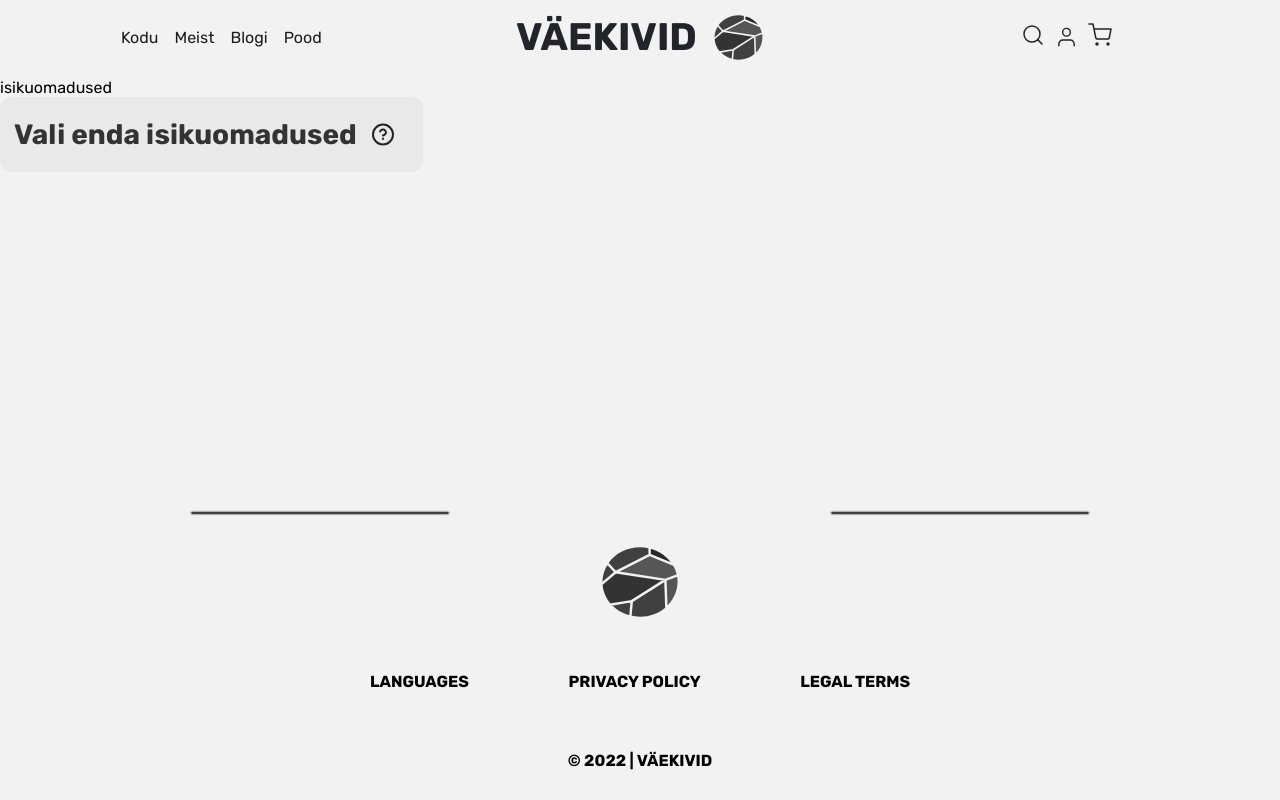
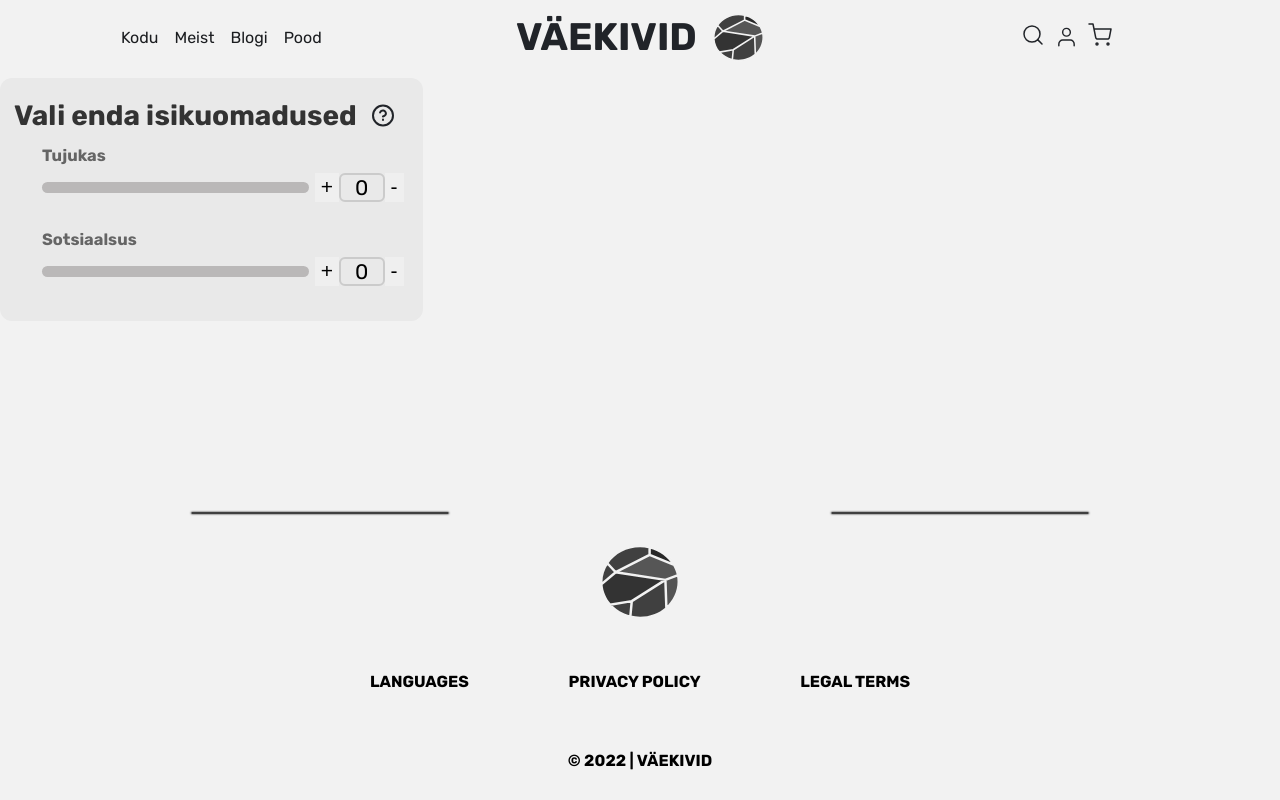
Before and after one commit to Tsarter/vaekivid, a React (Create React App) app: page /isikuomadused in a window 1280 px wide. Built offline with nearby package versions, Linux system fonts and the light colour scheme; the HTML template or start-up script is replaced by a standard one.

Commit message:
Added, SliderButton and SliderElement

```diff
--- a/src/components/PersonalityTraitsComponent/PersonalityTraitsComponent.css
+++ b/src/components/PersonalityTraitsComponent/PersonalityTraitsComponent.css
@@ -19,3 +19,8 @@
     aspect-ratio: 1 / 1;
     margin: 0 1em;
 }
+
+.ContentContainer {
+    display: flex;
+    flex-direction: column;
+}
--- a/src/components/PersonalityTraitsComponent/PersonalityTraitsComponent.js
+++ b/src/components/PersonalityTraitsComponent/PersonalityTraitsComponent.js
@@ -1,5 +1,6 @@
 import "./PersonalityTraitsComponent.css";
 import help from "../../assets/Help.svg";
+import PersonalityTraitsSliderComponent from "../PersonalityTraitsSliderComponent/PersonalityTraitsSliderComponent";
 
 export default function PersonalityTraitsComponent(props) {
     return (
@@ -7,6 +8,10 @@ export default function PersonalityTraitsComponent(props) {
             <div className="TitleContainer">
                 <h1>{props.title}</h1>
                 <img className="HelpImg" src={help} alt="Abi"/>
+            </div>
+            <div className="ContentContainer">
+                <PersonalityTraitsSliderComponent title="Tujukas" default={0} maxval={3} minval={-3}/>
+                <PersonalityTraitsSliderComponent title="Sotsiaalsus" default={0} maxval={3} minval={-3}/>
             </div>
 
         </section>
--- /dev/null
+++ b/src/components/PersonalityTraitsSliderComponent/PersonalityTraitsSliderComponent.css
@@ -0,0 +1,17 @@
+@import "../../index.css";
+
+.PersonalityTraitsSliderComponent {
+    margin: 1em 0 1em 2em;
+}
+
+.PersonalityTitle {
+    color: rgba(0, 0, 0, 0.57);
+    margin-bottom: 0.5em;
+}
+
+.Content {
+    display: flex;
+    flex-direction: row;
+    justify-content: center;
+    align-items: center;
+}
--- /dev/null
+++ b/src/components/PersonalityTraitsSliderComponent/PersonalityTraitsSliderComponent.js
@@ -0,0 +1,25 @@
+import "./PersonalityTraitsSliderComponent.css";
+import SliderElement from "./SliderElement";
+import SliderButton from "./SliderButton";
+import {useState} from "react";
+
+
+export default function PersonalityTraitsSliderComponent(props) {
+    const [val, setValue] = useState(props.default);
+    const handleValue = {
+        val: val,
+        setValue: (e) => setValue(e)
+    }
+
+    return (
+        <div className="PersonalityTraitsSliderComponent">
+            <h3 className="PersonalityTitle">{props.title}</h3>
+            <div className="Content">
+                <SliderElement/>
+                <SliderButton handleValue={handleValue}/>
+            </div>
+        </div>
+
+    );
+
+}
--- /dev/null
+++ b/src/components/PersonalityTraitsSliderComponent/SliderButton.css
@@ -0,0 +1,27 @@
+@import "../../index.css";
+
+.SliderButton {
+    display: flex;
+    flex-direction: row;
+    font-size: 1.5em;
+    margin: 0 0.25em;
+}
+
+.SelectorButton {
+    font-size: inherit;
+    border: none;
+}
+
+.SelectorButton:hover, .SelectorButton:active {
+    background: none;
+    cursor: pointer;
+}
+
+.SelectorNum {
+    border: 2px solid #CBCBCB;
+    margin: 0;
+    text-align: center;
+    padding: 0 5px;
+    border-radius: 6px;
+    width: 1.5em;
+}
--- /dev/null
+++ b/src/components/PersonalityTraitsSliderComponent/SliderButton.js
@@ -0,0 +1,14 @@
+import "./SliderButton.css";
+
+
+export default function SliderButton({handleValue}) {
+
+    return (
+        <div className="SliderButton">
+            <button className="SelectorButton" id="plus" onClick={() => handleValue.setValue(handleValue.val + 1)}>+</button>
+            <div className="SelectorNum">{handleValue.val}</div>
+            <button className="SelectorButton" id="minus" onClick={() => handleValue.setValue(handleValue.val - 1)}>-</button>
+        </div>
+
+    );
+}
--- /dev/null
+++ b/src/components/PersonalityTraitsSliderComponent/SliderElement.css
@@ -0,0 +1,8 @@
+@import "../../index.css";
+
+.SliderElement {
+    background: #BAB8B8;
+    width: 80%;
+    height: 0.8em;
+    border-radius: 12px;
+}
--- /dev/null
+++ b/src/components/PersonalityTraitsSliderComponent/SliderElement.js
@@ -0,0 +1,13 @@
+import "./SliderElement.css";
+
+export default function SliderElement(props) {
+
+    return (
+        <div className="SliderElement">
+
+
+        </div>
+
+    );
+
+}
--- a/src/pages/PersonalityTraitsPage.js
+++ b/src/pages/PersonalityTraitsPage.js
@@ -4,9 +4,7 @@ import PersonalityTraitsComponent from "../components/PersonalityTraitsComponent
 export default function PersonalityTraitsPage() {
     return (
         <div className="PersonalityTraitsPage">
-            isikuomadused
             <PersonalityTraitsComponent title="Vali enda isikuomadused"/>
-
         </div>
     );
 }
```
